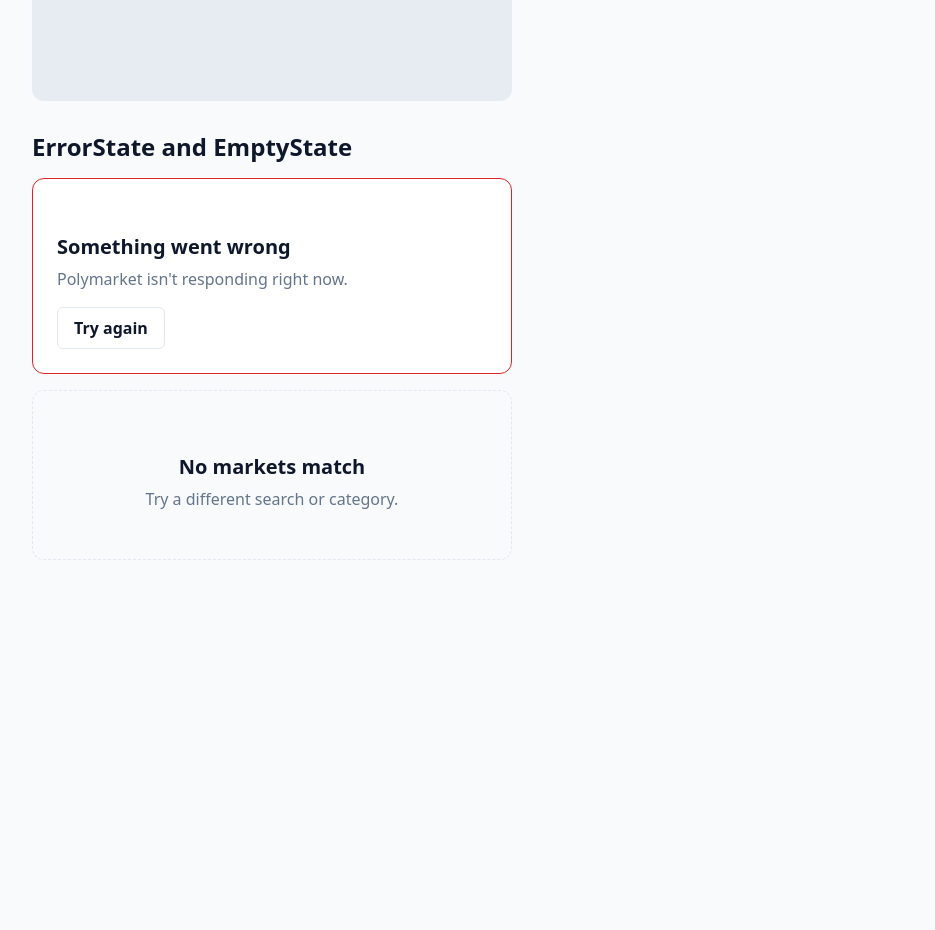
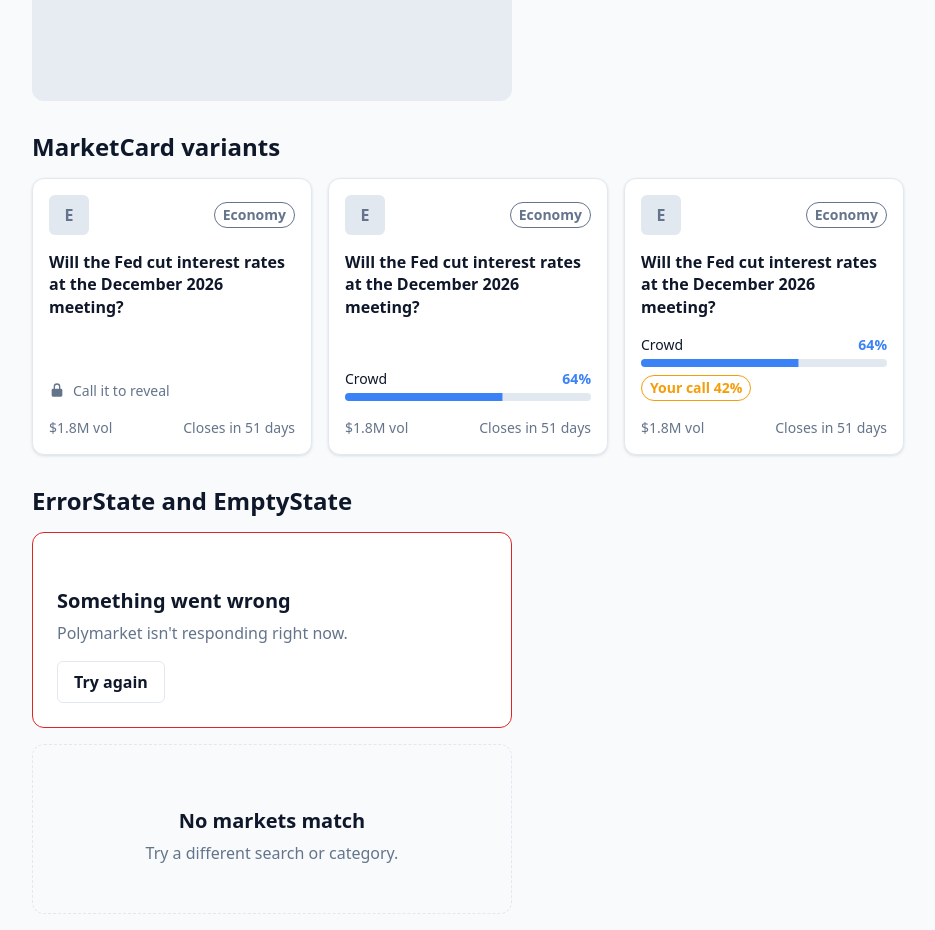
Before and after one commit to williskipsjr/outcomex, a React (Vite) app in the folder client/: page /kit in a window 1280 px wide. Shown: the part 860-1790 px from the top of the page, without its empty margins (24-959 px from the left). Before the commit the page ends 1444 px from the top, so only its background shows below. Built offline with nearby package versions, Linux system fonts and the light colour scheme.

Commit message:
docs(kit): preview the three MarketCard variants on /kit

```diff
--- a/client/src/features/kit/KitPage.jsx
+++ b/client/src/features/kit/KitPage.jsx
@@ -7,7 +7,19 @@ import ProbabilityBar from "../../components/ProbabilityBar.jsx";
 import Skeleton from "../../components/Skeleton.jsx";
 import Spinner from "../../components/Spinner.jsx";
 import Toggle from "../../components/Toggle.jsx";
+import MarketCard from "../dashboard/MarketCard.jsx";
+import MarketGrid from "../dashboard/MarketGrid.jsx";
 import "./KitPage.css";
+
+const SAMPLE_MARKET = {
+  id: "pm-kit-1",
+  question: "Will the Fed cut interest rates at the December 2026 meeting?",
+  category: "Economy",
+  imageUrl: null,
+  endDate: "2026-12-16T19:00:00Z",
+  crowdProbability: 0.64,
+  volume: 1823400,
+};
 
 // Development-only page that shows every shared component in one place,
 // so the team can see what exists before building something new.
@@ -56,6 +68,13 @@ export default function KitPage() {
         <Skeleton shape="card" />
       </div>
 
+      <h2>MarketCard variants</h2>
+      <MarketGrid>
+        <MarketCard market={SAMPLE_MARKET} variant="blind" />
+        <MarketCard market={SAMPLE_MARKET} variant="revealed" />
+        <MarketCard market={SAMPLE_MARKET} variant="called" call={{ probability: 0.42 }} />
+      </MarketGrid>
+
       <h2>ErrorState and EmptyState</h2>
       <div className="kit-page__stack">
         <ErrorState message="Polymarket isn't responding right now." onRetry={() => {}} />
```
